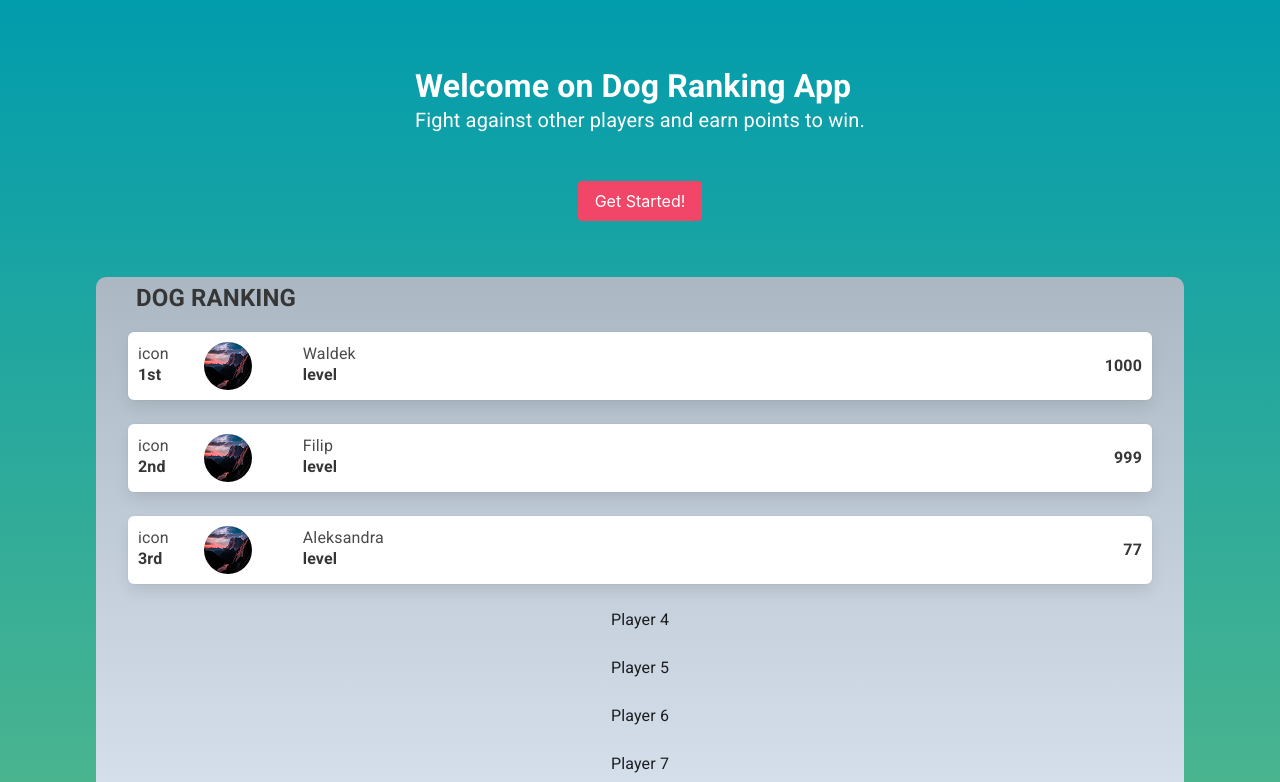
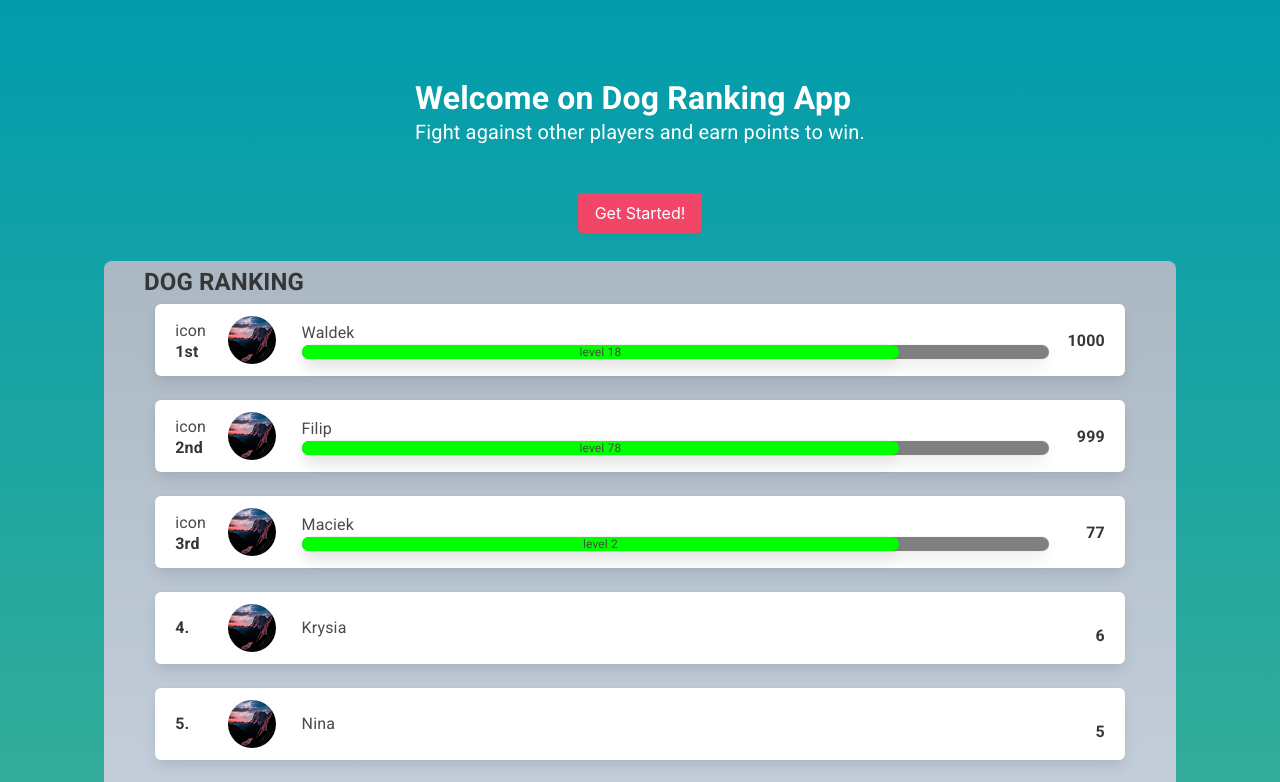
Before and after one commit to konradhanus/thesinners-scoreboard, a React (Create React App) app: page / in a window 1280 px wide. Shown: the top 782 px of the page. Built offline with nearby package versions, Linux system fonts and the light colour scheme.

Commit message:
RWD improvements

```diff
--- a/src/components/ItemList/List/List.js
+++ b/src/components/ItemList/List/List.js
@@ -1,17 +1,28 @@
 import React, { useEffect } from "react";
 import AOS from "aos";
 import "aos/dist/aos.css";
-// import List from "@mui/material/List";
-// import ListItem from "@mui/material/ListItem";
-// import ListItemText from "@mui/material/ListItemText";
-// import ListItemAvatar from "@mui/material/ListItemAvatar";
-// import Avatar from "@mui/material/Avatar";
-// import Typography from "@mui/material/Typography";
-// import { scoreData } from "../../ScoreBoard/scoreData";
-// import { ListContainer } from "../../ScoreBoard/style";
-import { TitleListContainer } from "../../ScoreBoard/Styles/tableStyles";
-import { listData } from "./listData";
-import avatarTemoporaryImage from "../../../assets/backgroundImage.png";
+import {
+  ListWrapper,
+  Header,
+  Content,
+  Text,
+  Button,
+  Link,
+  RankingContainer,
+  Table,
+  Title,
+  Box,
+  FirstBoxContainer,
+  IconWithPlace,
+  Avatar,
+  AvatarWinners,
+  SecondBoxContainer,
+  NameWithPoints,
+  Points,
+  LevelContainer,
+  Level,
+} from "../../ScoreBoard/Styles/tableStyles";
+import { listData, listDataOthers } from "./listData";
 
 export default function ItemList() {
   // const date = new Date().toLocaleTimeString();
@@ -21,181 +32,115 @@ export default function ItemList() {
     });
     AOS.refresh();
   }, []);
+
   return (
-    <div
-      style={{
-        display: "flex",
-        flexDirection: "column",
-        justifyContent: "center",
-        alignContent: "center",
-        alignItems: "center",
-        width: "100%",
-      }}
-    >
-      <section
-        className="hero"
-        style={{
-          width: "100%",
-          marginBottom: 40,
-          alignItems: "center",
-          minWidth: 320,
-          padding: 20,
-        }}
-        data-aos="fade-right"
-      >
-        <div className="hero-body">
-          <p className="title" style={{ color: "white" }}>
-            Welcome on Dog Ranking App
-          </p>
-          <p className="subtitle" style={{ color: "white" }}>
+    <ListWrapper>
+      <Header className="hero" data-aos="fade-right">
+        <Content className="hero-body">
+          <Text className="title">Welcome on Dog Ranking App</Text>
+          <Text className="subtitle">
             Fight against other players and earn points to win.
-          </p>
-        </div>
-        <button className="button is-danger">
-          <a
+          </Text>
+        </Content>
+        <Button className="button is-danger">
+          <Link
             href="https://psiaapka.web.app"
             rel="noreferrer"
             target="_blank"
-            style={{ color: "white" }}
           >
             Get Started!
-          </a>
-        </button>
-      </section>
-      <div
-        style={{
-          display: "flex",
-          flexDirection: "column",
-          justifyContent: "center",
-          alignContent: "center",
-          width: "80%",
-          padding: "1vh",
-          marginBottom: "14vh",
-        }}
+          </Link>
+        </Button>
+      </Header>
+      <RankingContainer
         data-aos="fade-left"
         data-aos-anchor="#example-anchor"
         data-aos-offset="500"
         data-aos-duration="500"
       >
-        <div
-          className="columns is-variable is-8-mobile is-0-tablet is-3-desktop is-8-widescreen is-2-fullhd"
-          style={{
-            display: "flex",
-            flexDirection: "column",
-            justifyContent: "center",
-            alignContent: "center",
-            padding: 0,
-            marginLeft: -40,
-            marginRight: -40,
-            borderRadius: 10,
-            backgroundImage: "linear-gradient(to bottom, #abb8c3, #d9e3f0)",
-          }}
-        >
-          <TitleListContainer>
+        <Table className="columns is-variable is-8-mobile is-0-tablet is-3-desktop is-8-widescreen is-2-fullhd">
+          <Title>
             <h4 className="title is-4">Dog Ranking</h4>
-          </TitleListContainer>
+          </Title>
           {/* map here */}
           {listData.map((list, id) => {
             return (
               <React.Fragment key={id}>
-                <div className="column">
-                  <div
-                    className="box"
-                    style={{
-                      width: "100%",
-                      display: "flex",
-                      flexDirection: "row",
-                      justifyContent: "space-around",
-                      padding: 10,
-
-                      // "@media (maxWidth: 320px)": {
-                      //   display: "flex",
-                      //   flexDirection: "column",
-                      // },
-                    }}
-                  >
-                    <div
-                      style={{
-                        display: "flex",
-                        flexDirection: "row",
-                        justifyContent: "flex-start",
-                      }}
-                    >
-                      <div>
+                <Box className="box">
+                  <FirstBoxContainer>
+                    <IconWithPlace>
                       {list.icon}
                       <h4 className="title is-6" style={{ minWidth: 40 }}>
                         {list.place}
                       </h4>
-                      </div>
-                    </div>
+                    </IconWithPlace>
+                  </FirstBoxContainer>
 
-                    <div
-                      style={{
-                        marginLeft: "2vw",
-                        display: "flex",
-                        flexDirection: "row",
-                        alignItems: "center",
-                        justifyContent: "center",
-                        alignContent: "center",
-                      }}
-                    >
-                      <figure className="image is-48x48">
+                  <AvatarWinners>
+                    <figure className="image">
                       <img
                         className="is-rounded"
-                          src={avatarTemoporaryImage}
+                        src={list.avatar}
                         alt="avatar"
                       />
                     </figure>
-                    </div>
-                    <div
-                      style={{
-                        display: "flex",
-                        flexDirection: "column",
-                        justifyContent: "flex-start",
-                        flexGrow: 1,
-                        marginLeft: "4vw",
-                      }}
-                    >
+                  </AvatarWinners>
+                  <SecondBoxContainer>
+                    <NameWithPoints>
                       {list.name}
-                      <h4 className="title is-6">{list.level}</h4>
-                    </div>
-                    <div
-                      style={{
-                        display: "flex",
-                        flexDirection: "row",
-                        alignItems: "center",
-                        justifyContent: "flex-end",
-                        alignContent: "flex-end",
-                        minWidth: 60,
-                      }}
-                    >
-                      {/* <div style={{ flexGrow: 1, marginRight: "4vw" }}>
-                name
-                </div> */}
+                      <Points>
                         <h4 className="title is-6">{list.points}</h4>
-                    </div>
-                  </div>
-                </div>
+                      </Points>
+                    </NameWithPoints>
+                    <LevelContainer className="box">
+                      <Level className="box">
+                        <p style={{ fontSize: 12 }}>{list.level}</p>
+                      </Level>
+                    </LevelContainer>
+                  </SecondBoxContainer>
+                </Box>
               </React.Fragment>
             );
           })}
-          <div className="column" style={{ textAlign: "center" }}>
-            Player 4
-          </div>
-          <div className="column" style={{ textAlign: "center" }}>
-            Player 5
-          </div>
-          <div className="column" style={{ textAlign: "center" }}>
-            Player 6
-          </div>
-          <div className="column" style={{ textAlign: "center" }}>
-            Player 7
-          </div>
-          <div className="column" style={{ textAlign: "center" }}>
-            Player 8
-          </div>
-        </div>
-      </div>
+          {listDataOthers.map((listOthers, id) => {
+            return (
+              <React.Fragment key={id}>
+                <Box className="box">
+                  <FirstBoxContainer>
+                    <IconWithPlace>
+                      <h4 className="title is-6" style={{ minWidth: 40 }}>
+                        {listOthers.place}
+                      </h4>
+                    </IconWithPlace>
+                  </FirstBoxContainer>
+                  <Avatar>
+                    <figure className="image">
+                      <img
+                        className="is-rounded"
+                        src={listOthers.avatar}
+                        alt="avatar"
+                      />
+                    </figure>
+                  </Avatar>
+                  <SecondBoxContainer>
+                    <NameWithPoints>
+                      {listOthers.name}
+                      <Points>
+                        <h4 className="title is-6">{listOthers.points}</h4>
+                      </Points>
+                    </NameWithPoints>
+                    {/* <LevelContainer className="box">
+                      <Level className="box">
+                        <p style={{ fontSize: 12 }}>{listOthers.level}</p>
+                      </Level>
+                    </LevelContainer> */}
+                  </SecondBoxContainer>
+                </Box>
+              </React.Fragment>
+            );
+          })}
+        </Table>
+      </RankingContainer>
       {/* <footer
         className="footer"
         style={{backgroundColor: "#7490c0", width: "100%", marginTop: 80, alignItems: "center", minWidth: 320, padding: 20}}
@@ -208,6 +153,6 @@ export default function ItemList() {
           </p>
         </div>
       </footer> */}
-    </div>
+    </ListWrapper>
   );
 }
--- a/src/components/ItemList/List/listData.tsx
+++ b/src/components/ItemList/List/listData.tsx
@@ -1,26 +1,80 @@
+import temporaryAvatarImage from '../../../assets/avatarImage.png';
+
 export const listData = [
   {
     icon: "icon",
     place: "1st",
-    avatar: "avatar",
+    avatar: temporaryAvatarImage,
     name: "Waldek",
-    level: "level",
+    level: "level 18",
     points: "1000",
   },
   {
     icon: "icon",
     place: "2nd",
-    avatar: "avatar",
+    avatar: temporaryAvatarImage,
     name: "Filip",
-    level: "level",
+    level: "level 78",
     points: "999",
   },
   {
     icon: "icon",
     place: "3rd",
-    avatar: "avatar",
-    name: "Aleksandra",
-    level: "level",
+    avatar: temporaryAvatarImage,
+    name: "Maciek",
+    level: "level 2",
     points: "77",
   },
 ];
+
+export const listDataOthers = [
+  {
+    place: "4.",
+    avatar: temporaryAvatarImage,
+    name: "Krysia",
+    level: "level",
+    points: "6",
+  },
+  {
+    place: "5.",
+    avatar: temporaryAvatarImage,
+    name: "Nina",
+    level: "level",
+    points: "5",
+  },
+  {
+    place: "6.",
+    avatar: temporaryAvatarImage,
+    name: "Aleksandra",
+    level: "level",
+    points: "4",
+  },
+  {
+    place: "7.",
+    avatar: temporaryAvatarImage,
+    name: "Konrad",
+    level: "level",
+    points: "3",
+  },
+  {
+    place: "8.",
+    avatar: temporaryAvatarImage,
+    name: "Magda",
+    level: "level",
+    points: "2",
+  },
+  {
+    place: "9.",
+    avatar: temporaryAvatarImage,
+    name: "Krzysztof",
+    level: "level",
+    points: "1",
+  },
+  {
+    place: "10.",
+    avatar: temporaryAvatarImage,
+    name: "Regina",
+    level: "level",
+    points: "0",
+  },
+];
--- a/src/components/ScoreBoard/Styles/tableStyles.tsx
+++ b/src/components/ScoreBoard/Styles/tableStyles.tsx
@@ -37,7 +37,58 @@ export const StoreButtons = styled.div`
 `;
 
 // liststyles:
-export const TitleListContainer = styled.div`
+
+export const ListWrapper = styled.div`
+  display: flex;
+  flex-direction: column;
+  justify-content: center;
+  align-content: center;
+  align-items: center;
+  width: 100%;
+`;
+
+export const Header = styled.section`
+  width: 100%;
+  margin-top: 4vh;
+  margin-bottom: 4vh;
+  align-items: center;
+  min-width: 320;
+  padding: 20;
+`;
+
+export const Content = styled.div``;
+
+export const Text = styled.p`
+  color: white;
+`;
+
+export const Button = styled.button``;
+
+export const Link = styled.a`
+  color: white;
+`;
+
+export const RankingContainer = styled.div`
+  display: flex;
+  flex-direction: column;
+  justify-content: center;
+  align-content: center;
+  width: 80%;
+  padding: 1vh;
+  margin-bottom: 14vh;
+`;
+
+export const Table = styled.div`
+  display: flex;
+  flex-direction: column;
+  justify-content: center;
+  align-content: center;
+  padding: 0;
+  border-radius: 1vh;
+  background-image: linear-gradient(to bottom, #abb8c3, #d9e3f0);
+`;
+
+export const Title = styled.div`
   text-transform: uppercase;
   text-align: left;
   margin-left: 4vh;
@@ -45,6 +96,139 @@ export const TitleListContainer = styled.div`
   @media (max-width: 425px) {
     text-align: center;
     margin-left: 0;
-    padding: 0;
+    padding: 1vh;
   }
 `;
+
+export const Box = styled.div`
+  display: flex;
+  flex-direction: row;
+  justify-content: center;
+  align-content: center;
+  margin-bottom: 5vh;
+  padding-top: 1.5vh;
+  padding-bottom: 1.5vh;
+  margin-left: 4vw;
+  margin-right: 4vw;
+  @media (max-width: 425px) {
+    padding-top: 1vh;
+    padding-bottom: 1vh;
+  }
+`;
+// background: green;
+
+export const FirstBoxContainer = styled.div`
+  display: flex;
+  flex-direction: column;
+  justify-content: center;
+  margin-left: 0vw;
+  @media (max-width: 425px) {
+    margin-left: -2vw;
+  }
+`;
+
+export const IconWithPlace = styled.div``;
+
+export const AvatarWinners = styled.div`
+  display: flex;
+  flex-direction: row;
+  align-items: center;
+  justify-content: center;
+  align-content: center;
+  margin-left: 1vw;
+  width: 48px;
+  height: 48px;
+`;
+
+export const Avatar = styled.div`
+  display: flex;
+  flex-direction: row;
+  align-items: center;
+  justify-content: center;
+  align-content: center;
+  margin-left: 1vw;
+  width: 48px;
+  height: 48px;
+  @media (max-width: 425px) {
+    width: 24px;
+    height: 24px;
+  }
+`;
+
+// @media (max-width: 425px) {
+//   margin-top: 0.5vh;
+// }
+
+export const SecondBoxContainer = styled.div`
+  display: flex;
+  flex-direction: column;
+  justify-content: center;
+  flex-grow: 1;
+  margin-left: 2vw;
+  @media (max-width: 425px) {
+    margin-left: 3vw;
+  }
+`;
+
+export const NameWithPoints = styled.div`
+  display: flex;
+  flex-direction: row;
+  justify-items: center;
+  justify-content: flex-start;
+  align-content: center;
+  align-items: center;
+`;
+
+export const Points = styled.div`
+  display: flex;
+  flex-direction: row;
+  justify-items: center;
+  justify-content: flex-end;
+  flex-grow: 1;
+  align-content: center;
+  align-items: center;
+  @media (min-width: 768px) {
+    margin-bottom: -2vh;
+  }
+  @media (min-width: 1025px) {
+    margin-bottom: -2vh;
+  }
+`;
+
+export const LevelContainer = styled.div`
+  display: flex;
+  flex-direction: row;
+  padding: 0;
+  width: 95%;
+  height: 30%;
+  background: gray;
+  justify-items: flex-start;
+  justify-content: flex-start;
+  align-content: flex-start;
+  align-items: center;
+  border-radius: 1vh;
+  @media (max-width: 425px) {
+    width: 100%;
+  }
+  @media (min-width: 768px) {
+    width: 88%;
+  }
+  @media (min-width: 1025px) {
+    width: 93%;
+  }
+`;
+
+export const Level = styled.div`
+  display: flex;
+  flex-direction: row;
+  padding: 0;
+  width: 80%;
+  height: 100%;
+  background: lime;
+  justify-items: center;
+  justify-content: center;
+  align-content: center;
+  align-items: center;
+  border-radius: 1vh;
+  margin-right: 0vw;
+`;
```
Also changed, not shown: src/components/ScoreBoard/Table/ScoreBoard.js (+8 -7 lines), src/assets/avatarImage.png (renamed from src/assets/backgroundImage.png). Lines whose indentation alone changed are shown as unchanged.
